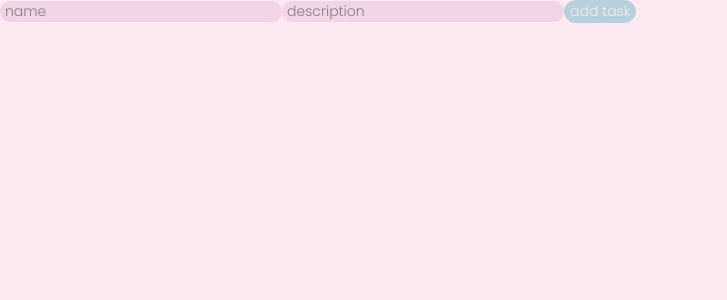
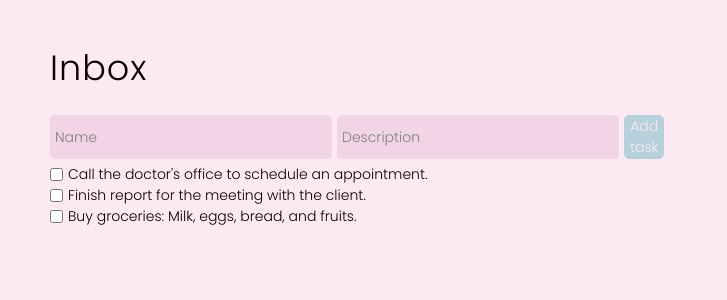
Before and after one commit to marwanzaky/todo, an Angular app: page / in a window 1280 px wide. Shown: the top 300 px of the page, without its empty margins (0-727 px from the left). Built offline with nearby package versions, Linux system fonts and the light colour scheme.

Commit message:
UI & UX polishing

```diff
--- /dev/null
+++ b/src/_headings.scss
@@ -0,0 +1,33 @@
+h1 {
+  color: $color-black;
+  margin-bottom: 30px;
+
+  // text-transform: uppercase;
+  font-weight: var(--font-regular);
+  font-size: 250%;
+  line-height: 100%;
+
+  letter-spacing: 1px;
+  word-spacing: 4px;
+}
+
+h2 {
+  @apply text-center md:text-left;
+
+  font-size: 150%;
+  // text-transform: uppercase;
+  font-weight: var(--font-regular);
+  margin-bottom: 30px;
+}
+
+h3 {
+  font-size: 120%;
+  font-weight: var(--font-regular);
+  margin-bottom: 5px;
+}
+
+h4 {
+  font-size: 100%;
+  font-weight: var(--font-bold);
+  margin-bottom: 20px;
+}
--- a/src/_variables.scss
+++ b/src/_variables.scss
@@ -15,6 +15,8 @@ $color-placeholder: grey;
 $btn-line-width: 1px;
 $btn-py: 0px;  // default: 15px
 $btn-px: 5px;  // default: 30px
+$field-py: 1px;    // default: 20px
+$field-px: 5px;    // default: 25px
 
 // Settings
-$border-radius: 12px;
+$border-radius: 5px;
--- a/src/app/app.component.html
+++ b/src/app/app.component.html
@@ -1,7 +1,9 @@
+<h1>Inbox</h1>
+
 <form class="addTask" [formGroup]="addTaskForm" (ngSubmit)="addTask()">
-  <input id="name" type="text" placeholder="name" formControlName="name">
-  <input id="description" type="text" placeholder="description" formControlName="description">
-  <app-button-full [type]="'submit'" [disabled]="addTaskForm.invalid">add task</app-button-full>
+  <input id="name" type="text" placeholder="Name" formControlName="name">
+  <input id="description" type="text" placeholder="Description" formControlName="description">
+  <app-button-full [type]="'submit'" [disabled]="addTaskForm.invalid">Add task</app-button-full>
 </form>
 
 <div class="tasks">
--- a/src/app/app.component.scss
+++ b/src/app/app.component.scss
@@ -0,0 +1,7 @@
+:host {
+  @apply block p-[50px] w-[500px];
+}
+
+.addTask {
+  @apply mb-[5px] flex gap-[5px];
+}
--- a/src/app/app.component.ts
+++ b/src/app/app.component.ts
@@ -10,7 +10,23 @@ import { Task } from './task';
 })
 export class AppComponent {
   title = 'todo';
-  tasks: Task[] = [];
+  tasks: Task[] = [
+    {
+      name: 'Buy groceries: Milk, eggs, bread, and fruits.',
+      description: 'Ensure you have essential food items by purchasing milk, eggs, bread, and a variety of fruits for the week.',
+      completed: false
+    },
+    {
+      name: 'Finish report for the meeting with the client.',
+      description: 'Compile and complete the report that needs to be presented during the upcoming meeting with the client.',
+      completed: false
+    },
+    {
+      name: 'Call the doctor\'s office to schedule an appointment.',
+      description: 'Contact the doctor\'s office to book an appointment for a medical check- up or consultation.',
+      completed: false
+    }
+  ];
   selectedTask?: Task;
 
   addTaskForm = new FormGroup({
--- a/src/app/task/task.component.html
+++ b/src/app/task/task.component.html
@@ -1,6 +1,4 @@
 <input type="checkbox" [(ngModel)]="task!.completed">
 
-<div class="task">
-    <div class="task-name" [class.completed]="task!.completed">{{task!.name}}</div>
-    <div class="task-description" [class.completed]="task!.completed">{{task?.description}}</div>
-</div>
+<div class="name" [class.completed]="task!.completed">{{task!.name}}</div>
+<!-- <div class="description" [class.completed]="task!.completed">{{task?.description}}</div> -->
--- a/src/app/task/task.component.scss
+++ b/src/app/task/task.component.scss
@@ -1,26 +1,20 @@
 @import './../../variables';
 
 :host {
-  @apply p-[5px] flex gap-[5px];
+  @apply p-[0px] flex gap-[5px];
+  border-radius: $border-radius;
 
   &:hover {
-    @apply pl-[10px];
+    @apply pl-[5px];
     background-color:$color-primary-light;
+  }
+
+  &.selected {
+    @apply pl-[5px];
+    background-color: $color-primary;
   }
 }
 
-:host.selected {
-  background-color: $color-primary;
-}
-
-.task-name.completed, .task-description.completed {
+.name.completed {
   text-decoration: line-through;
 }
-
-.task.name, .task-description {
-  @apply my-[-5px];
-}
-
-.task-description {
- color: grey;
-}
--- a/src/index.html
+++ b/src/index.html
@@ -3,7 +3,7 @@
 
 <head>
   <meta charset="utf-8">
-  <title>AngularStarter</title>
+  <title>todo</title>
   <base href="/">
   <meta name="viewport" content="width=device-width, initial-scale=1">
   <link rel="icon" type="image/x-icon" href="favicon.ico">
--- a/src/styles.scss
+++ b/src/styles.scss
@@ -5,6 +5,7 @@
 @import url('https://fonts.googleapis.com/css2?family=Poppins:wght@300;400;700&display=swap');
 
 @import './variables';
+@import './headings';
 
 * {
   margin: 0;
@@ -23,7 +24,7 @@ body {
 input[type=text],
 input[type=password],
 textarea {
-  padding: $btn-py $btn-px;
+  padding: $field-py $field-px;
 
   outline: none;
   border: none;
```
